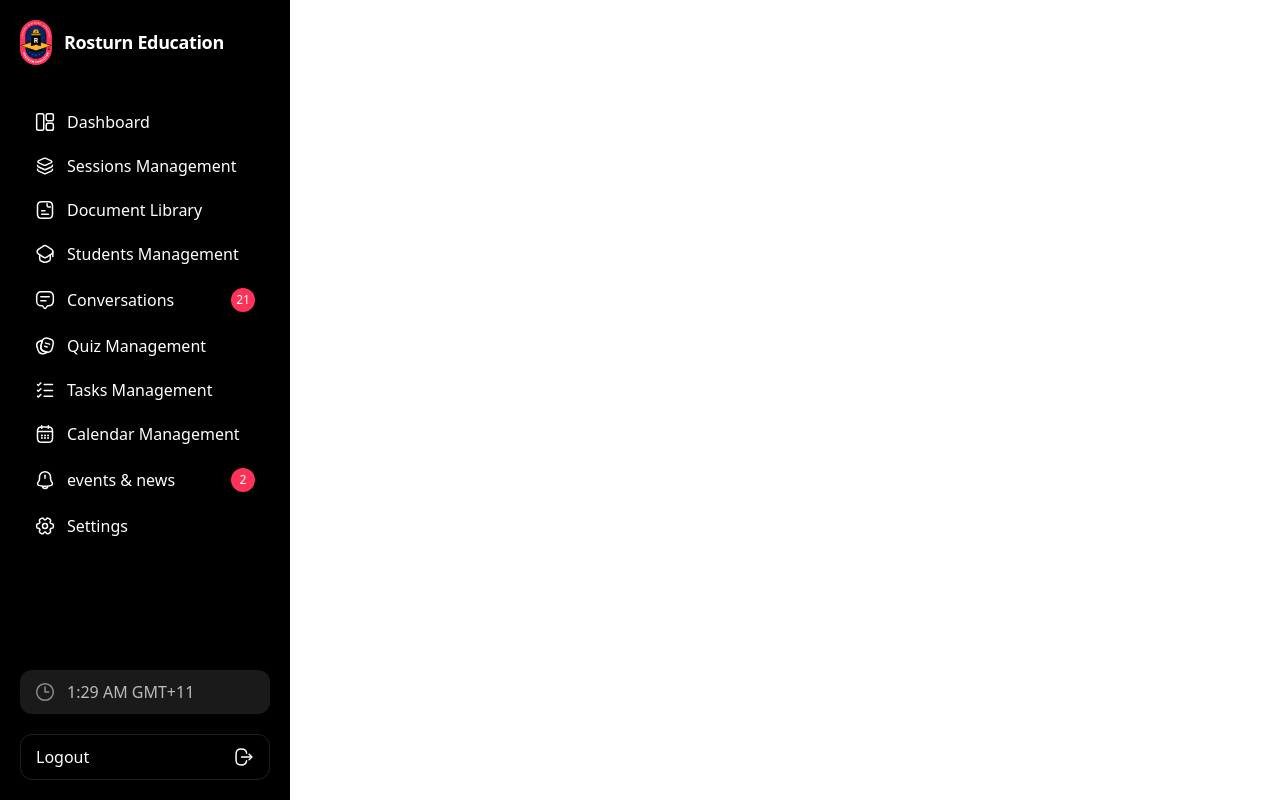
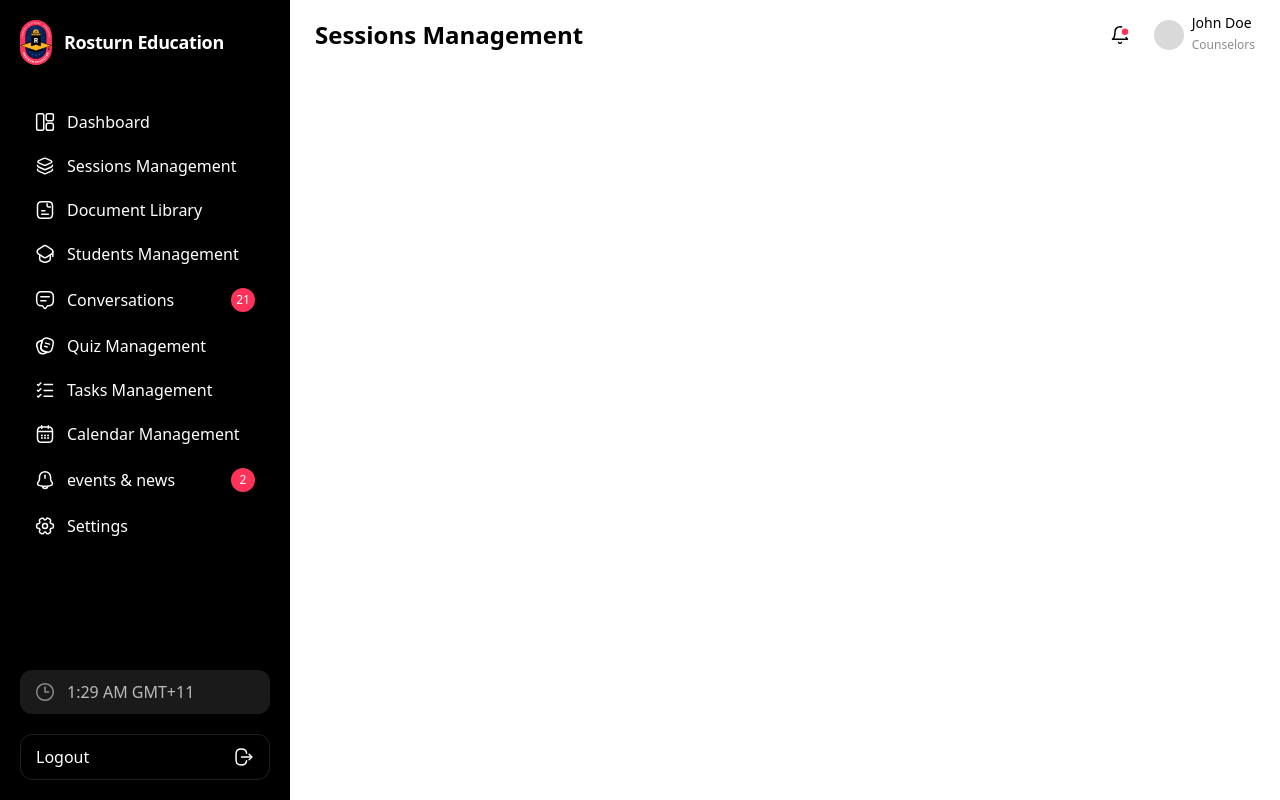
Before and after one commit to bdnaeem3/lms-project, a React (Vite) app: page / in a window 1280 px wide. Built offline with nearby package versions, Linux system fonts and the light colour scheme.

Commit message:
Dashboard Header UI Complete

```diff
--- a/src/App.jsx
+++ b/src/App.jsx
@@ -1,10 +1,14 @@
+import Header from './components/Header'
 import Sidebar from './components/Sidebar'
 
 function App() {
   return (
-    <>
-      <Sidebar/>
-    </>
+    <main className='flex'>
+      <Sidebar />
+      <div className='w-full'>
+        <Header />
+      </div>
+    </main>
   )
 }
 
--- /dev/null
+++ b/src/components/Header.jsx
@@ -0,0 +1,20 @@
+import Icon from "../theme/icon/Icon"
+
+export default () => {
+    return (
+        <div className="flex justify-between items-center py-[15px] px-[25px]">
+            <h3 className="font-bold text-[24px] leading-[29.57px] tracking-[-2%] text-black">Sessions Management</h3>
+            <div className="flex items-center">
+                <Icon name="notification" className="mr-6" />
+                <div className="flex items-center">
+                    {/* <img src="" alt="User Image"/> */}
+                    <span className="w-[30px] h-[30px] rounded-[50%] bg-[#D9D9D9] block mr-2"></span>
+                    <div>
+                        <p className="text-[14px] leading-[16.41px] tracking-[-1%]">John Doe</p>
+                        <small className="text-[#8C8C8C] text-[12px] leading-[14.06px] tracking-[-1%]">Counselors</small>
+                    </div>
+                </div>
+            </div>
+        </div>
+    )
+}
--- a/src/components/Sidebar.jsx
+++ b/src/components/Sidebar.jsx
@@ -5,7 +5,7 @@ import Button from '../theme/button/Button';
 export default () => {
   return (
     <div
-      className={`fixed left-0 top-0 h-full z-50 bg-black min-w-[290px] p-[20px] flex flex-col items-between justify-between`}
+      className={`min-h-screen z-50 bg-black w-[290px] p-[20px] flex flex-col items-between justify-between flex-shrink-0`}
     >
       <div>
         <div className='flex items-center'>
--- a/src/theme/icon/Icon.jsx
+++ b/src/theme/icon/Icon.jsx
@@ -5,6 +5,7 @@ import Dashboard from "./Dashboard"
 import DocumentLibrary from "./DocumentLibrary"
 import Events from "./Events"
 import Logout from "./Logout"
+import Notification from "./Notification"
 import Sessions from "./Sessions"
 import Settings from "./Settings"
 import StudentsManagement from "./StudentsManagement"
@@ -27,6 +28,8 @@ export default ({ name, ...rest }) => {
             return <Events {...rest} />
         case 'logout':
             return <Logout {...rest} />
+        case 'notification':
+            return <Notification {...rest} />
         case 'sessions':
             return <Sessions {...rest} />
         case 'settings':
--- /dev/null
+++ b/src/theme/icon/Notification.jsx
@@ -0,0 +1,7 @@
+export default ({ color, ...rest }) => (
+    <svg width="20" height="20" viewBox="0 0 20 20" fill="none" xmlns="http://www.w3.org/2000/svg" {...rest}>
+        <path d="M16.1667 12.4165C16.8333 13.6665 17.5 14.1665 17.5 14.1665H2.5C2.5 14.1665 5 12.4998 5 6.6665C5 3.9165 7.25 1.6665 10 1.6665C10.5833 1.6665 11.0833 1.74984 11.5833 1.9165" stroke={color || "black"} strokeWidth="1.5" strokeLinecap="round" strokeLinejoin="round" />
+        <path d="M8.58398 17.5C8.72347 17.7537 8.92852 17.9653 9.17773 18.1127C9.42693 18.26 9.71113 18.3378 10.0007 18.3378C10.2902 18.3378 10.5744 18.26 10.8236 18.1127C11.0728 17.9653 11.2778 17.7537 11.4173 17.5" stroke={color || "black"} strokeWidth="1.5" strokeLinecap="round" strokeLinejoin="round" />
+        <path d="M15 9.1665C16.3807 9.1665 17.5 8.04722 17.5 6.6665C17.5 5.28579 16.3807 4.1665 15 4.1665C13.6193 4.1665 12.5 5.28579 12.5 6.6665C12.5 8.04722 13.6193 9.1665 15 9.1665Z" fill="#FF335A" stroke="#FF335A" strokeWidth="1.5" strokeLinecap="round" strokeLinejoin="round" />
+    </svg>
+)
```
